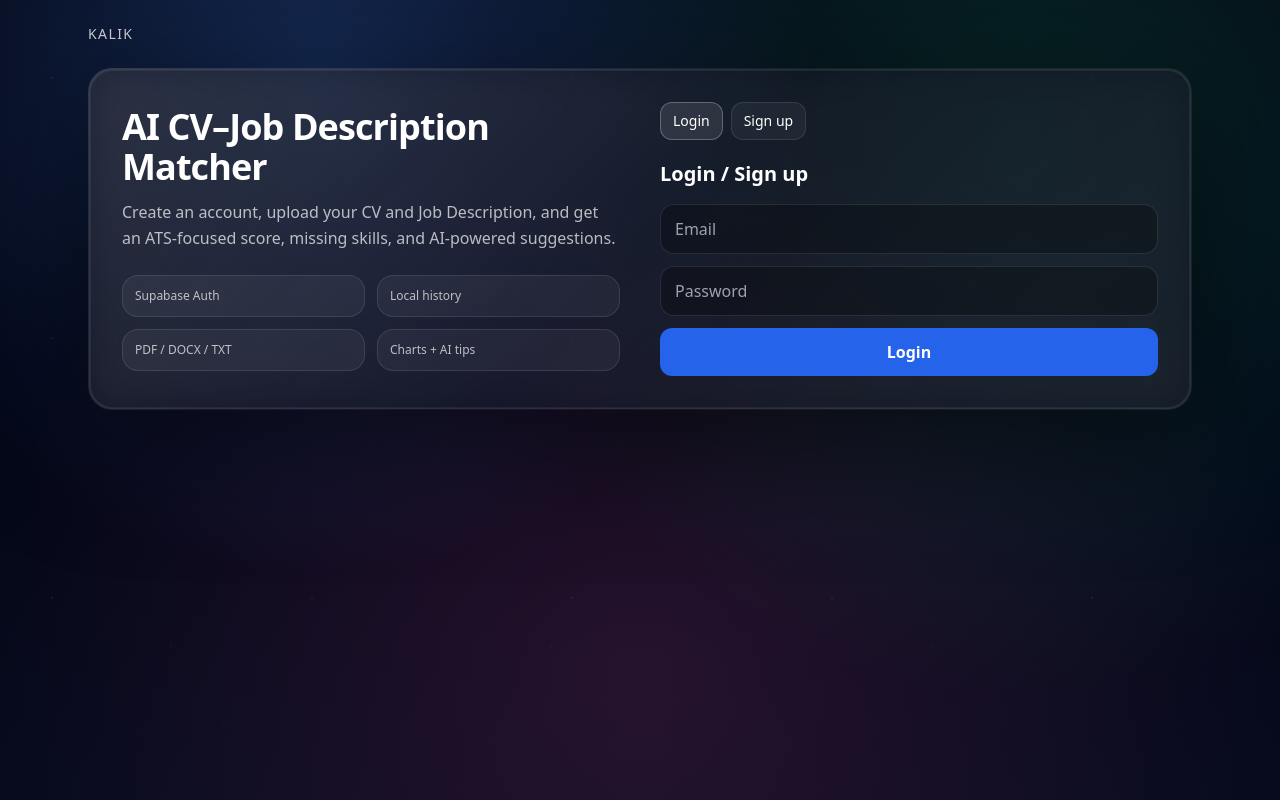
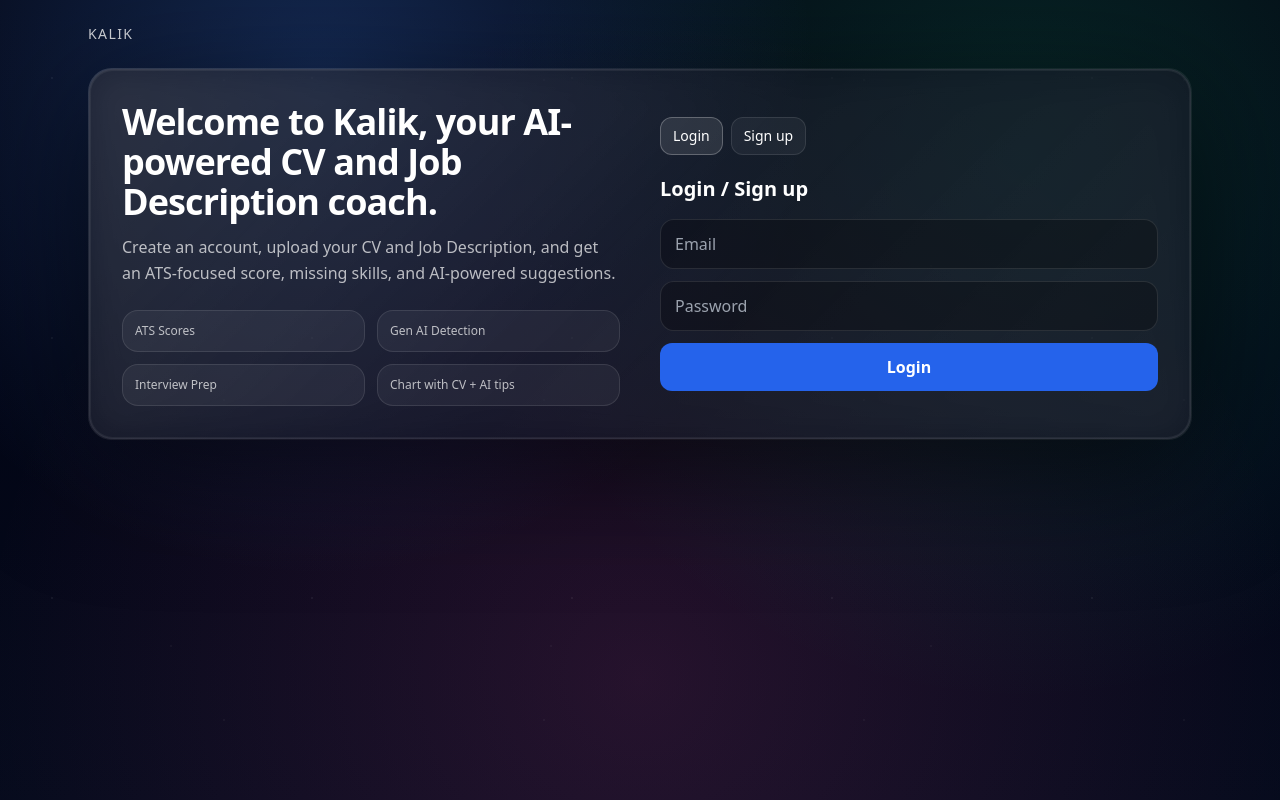
Before and after one commit to YashBhausahebDhole/live-cv-jd-, a Next.js app: page /login in a window 1280 px wide. Built offline with nearby package versions, Linux system fonts and the light colour scheme; no server answers.

Commit message:
Fix TypeScript union error handling in dashboard

```diff
--- a/pages/login.tsx
+++ b/pages/login.tsx
@@ -67,7 +67,7 @@ export default function Login() {
             <div className="grid gap-10 md:grid-cols-2 items-center">
               <section>
                 <h1 className="text-3xl md:text-4xl font-semibold tracking-tight">
-                  AI CV–Job Description Matcher
+                  Welcome to Kalik, your AI-powered CV and Job Description coach.
                 </h1>
                 <p className="mt-3 text-white/70 leading-relaxed">
                   Create an account, upload your CV and Job Description, and get an ATS-focused
@@ -75,10 +75,10 @@ export default function Login() {
                 </p>
 
                 <div className="mt-6 grid grid-cols-2 gap-3 text-xs text-white/70">
-                  <div className="rounded-2xl border border-white/10 bg-white/5 p-3">Supabase Auth</div>
-                  <div className="rounded-2xl border border-white/10 bg-white/5 p-3">Local history</div>
-                  <div className="rounded-2xl border border-white/10 bg-white/5 p-3">PDF / DOCX / TXT</div>
-                  <div className="rounded-2xl border border-white/10 bg-white/5 p-3">Charts + AI tips</div>
+                  <div className="rounded-2xl border border-white/10 bg-white/5 p-3">ATS Scores</div>
+                  <div className="rounded-2xl border border-white/10 bg-white/5 p-3">Gen AI Detection</div>
+                  <div className="rounded-2xl border border-white/10 bg-white/5 p-3">Interview Prep</div>
+                  <div className="rounded-2xl border border-white/10 bg-white/5 p-3">Chart with CV + AI tips</div>
                 </div>
               </section>
 
```
